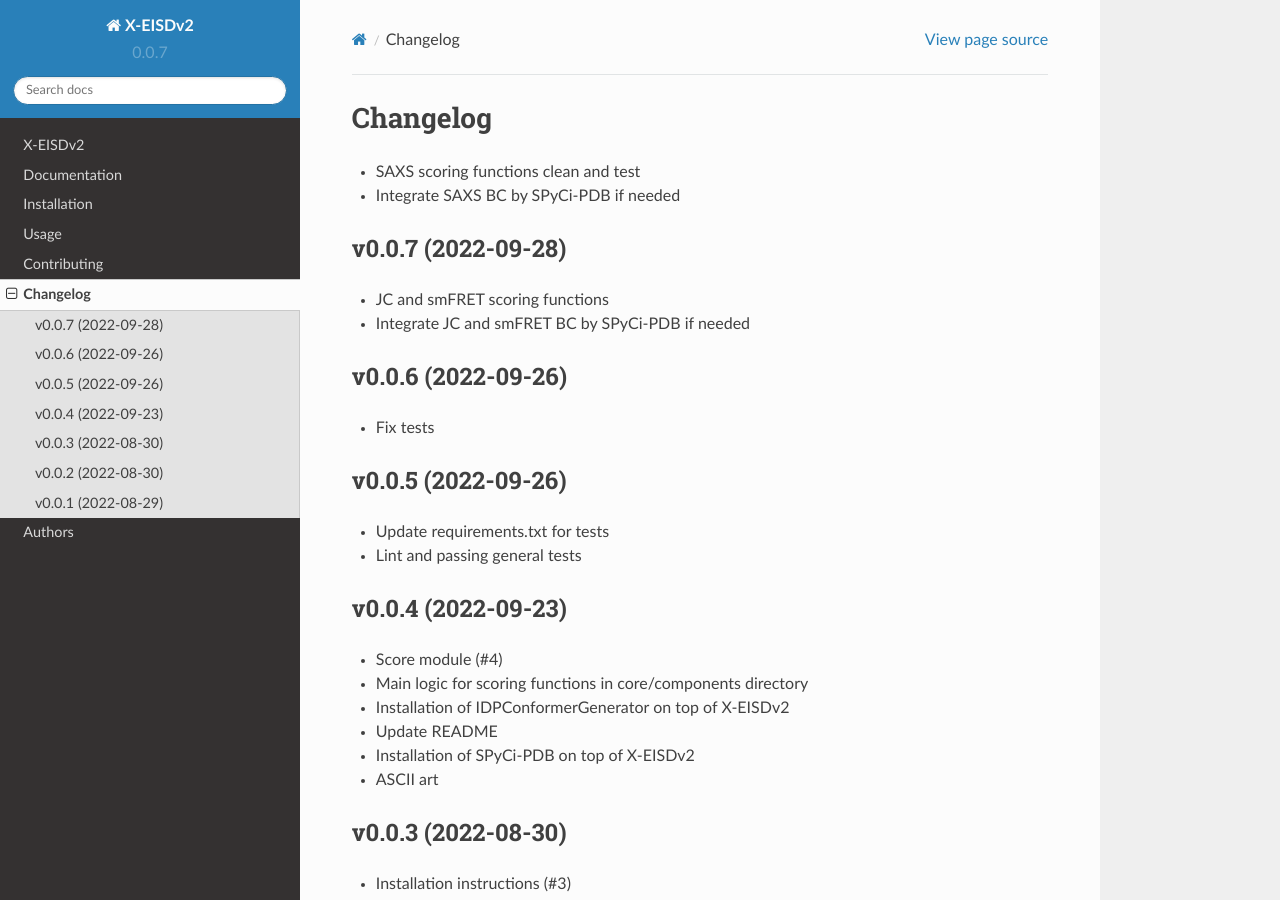
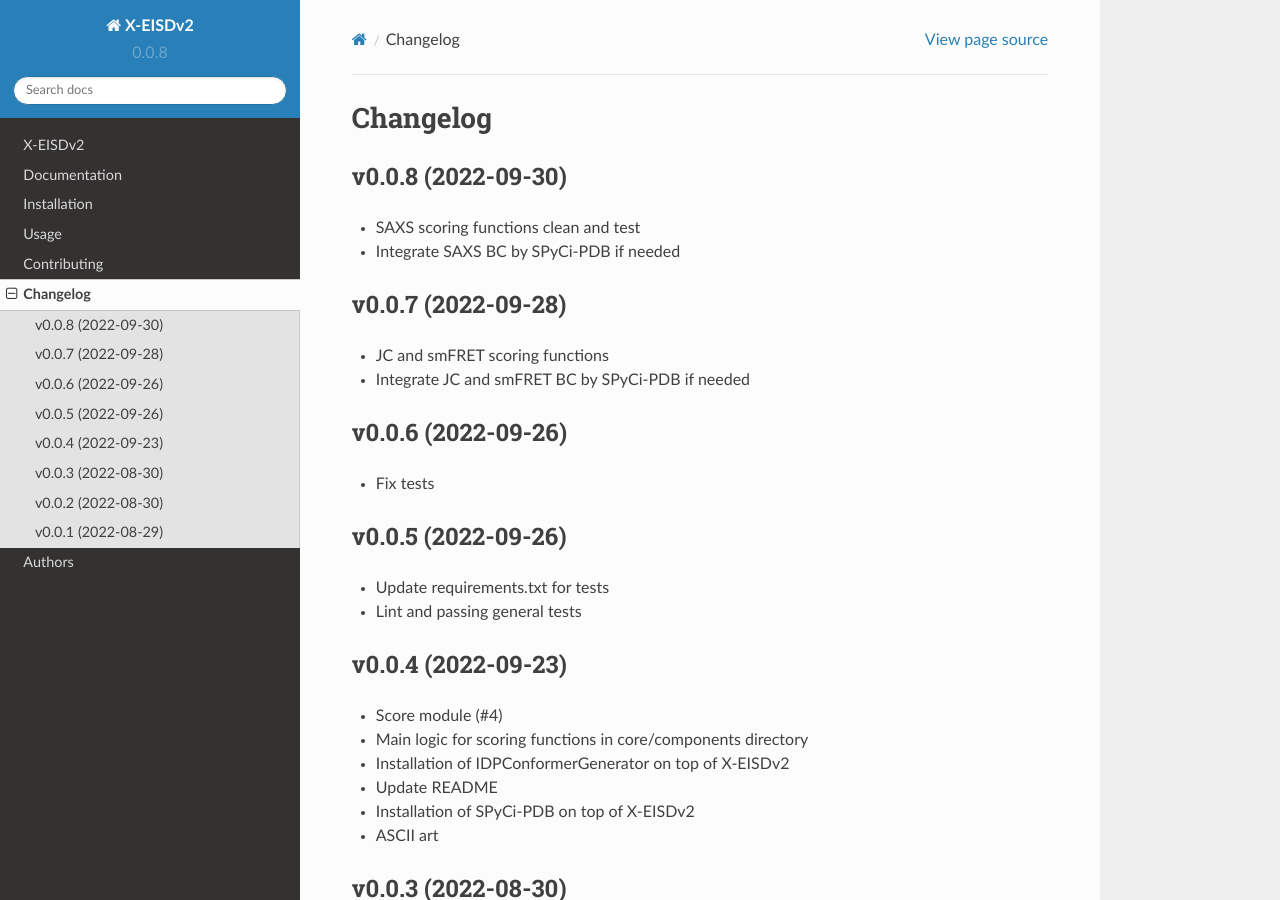
Before and after one commit to THGLab/X-EISDv2, a Sphinx documentation site: the page built from docs/changelog.rst, in a window 1280 px wide and 900 px high. Built offline with Sphinx 7.4.7 and the Read the Docs theme 2.0.0, drawn with Linux system fonts in a browser that asks for light colours; pages that are not in the unit, such as notebooks, are missing from menus.

Commit message:
[SKIP] version bump 0.0.7 -> 0.0.8
Merge pull request #8 from menoliu/saxs

SAXS scoring and automated back-calculations

```diff
--- a/CHANGELOG.rst
+++ b/CHANGELOG.rst
@@ -1,6 +1,9 @@
 
 Changelog
 =========
+
+v0.0.8 (2022-09-30)
+------------------------------------------------------------
 
 * SAXS scoring functions clean and test
 * Integrate SAXS BC by SPyCi-PDB if needed
--- a/README.rst
+++ b/README.rst
@@ -43,4 +43,4 @@
 Version
 -------
 
-v0.0.7
+v0.0.8
--- a/docs/conf.py
+++ b/docs/conf.py
@@ -48,7 +48,7 @@
 year = '2022'
 author = 'Zi Hao Liu'
 copyright = '{0}, {1}'.format(year, author)
-version = release = '0.0.7'
+version = release = '0.0.8'
 
 pygments_style = 'trac'
 templates_path = ['.']
--- a/setup.py
+++ b/setup.py
@@ -36,7 +36,7 @@
 
 setup(
     name='xeisd',
-    version='0.0.7',
+    version='0.0.8',
     description='A skeleton template for Python projects.',
     long_description=long_description,
     long_description_content_type='text/x-rst',
--- a/src/xeisd/__init__.py
+++ b/src/xeisd/__init__.py
@@ -79,4 +79,4 @@
 
 source_folder = Path(__file__).absparent
 
-__version__ = '0.0.7'
+__version__ = '0.0.8'
```
Also changed, not shown: .bumpversion.cfg.
